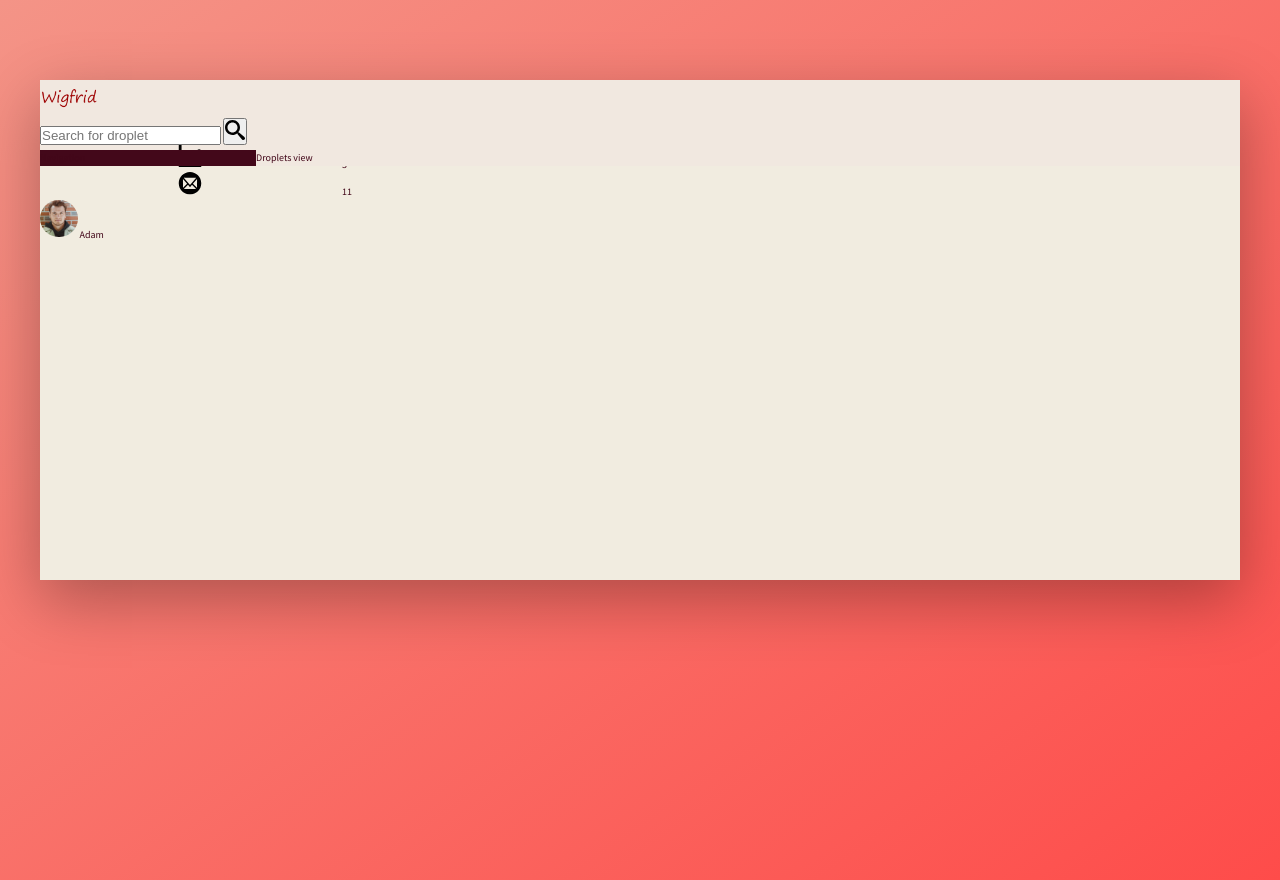
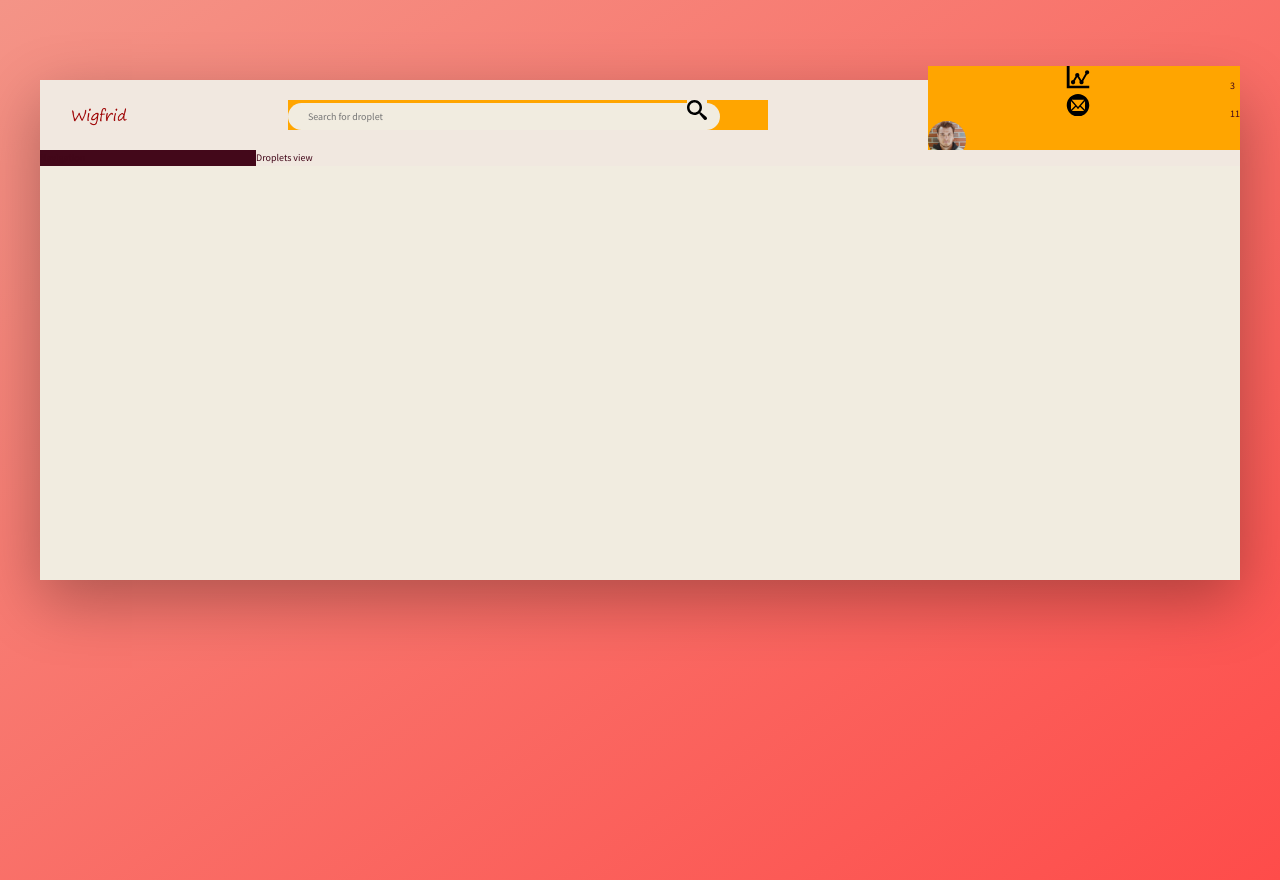
Before and after one commit to pale-cinder/Wigfrid, a website: page index.html in a window 1280 px wide. Drawn offline with Linux system fonts and the light colour scheme.

Commit message:
search component

```diff
--- a/sass/_components.scss
+++ b/sass/_components.scss
@@ -3,6 +3,7 @@
 
 .logo {
     height: 3.25rem;
+    margin-left: 3rem;
 
 }
 
@@ -10,12 +11,41 @@
 //Search
 
 .search {
+    background-color: orange;
+    flex: 0 0 40%;
 
     &__input {
+        font-family: inherit;
+        font-size: inherit;
+        color: inherit;
+        background-color: var(--color-Milk);
+        border: none;
+        padding: .7rem 2rem;
+        border-radius: 100px;
+        width: 90%;
+        transition: all .2s;
+        margin-right: -3.5rem;
+
+        &:focus {
+            outline: none;
+            width: 100%;
+            background-color: var(--color-Red-primary);
+        }
 
     }
 
     &__button {
+        border: none;
+        background-color: var(--color-Milk);
+
+        &:focus {
+            outline: none;
+        }
+
+        &:active {
+            transform: translateY(2px);
+        }
+
 
     }
 
@@ -35,6 +65,7 @@
 //User Navigation
 
 .user-nav {
+    background-color: orange;
 
     &__icon-box {
 
--- a/sass/_layout.scss
+++ b/sass/_layout.scss
@@ -12,6 +12,9 @@
     background-color: #f1e8e0;
     border-bottom: var(--color-Milk);
 
+    display: flex;
+    justify-content: space-between;
+    align-items: center;
 
 }
 
```
Also changed, not shown: css/style.css.
